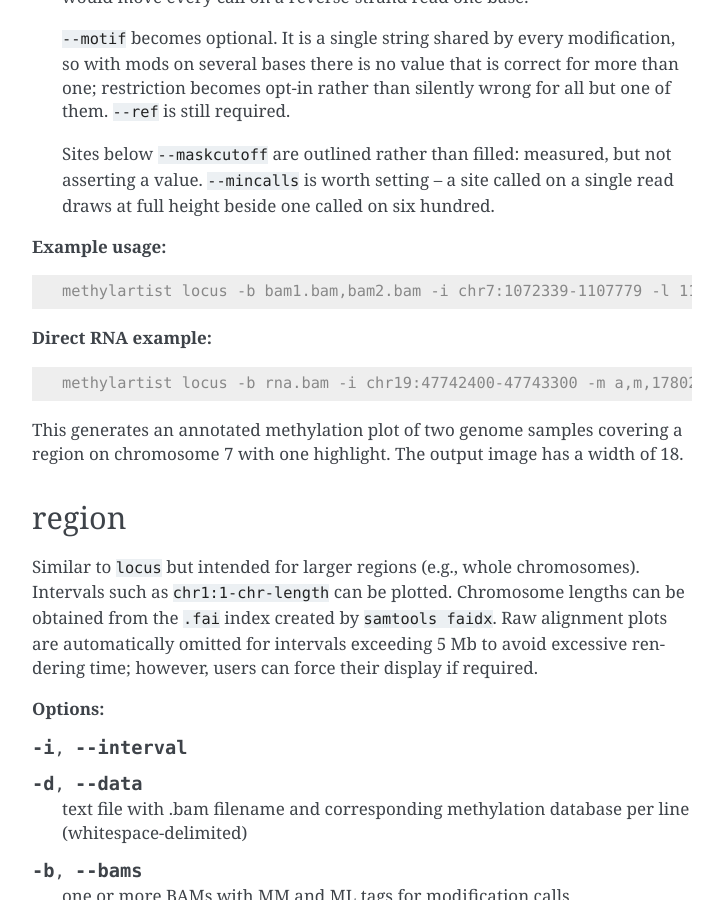
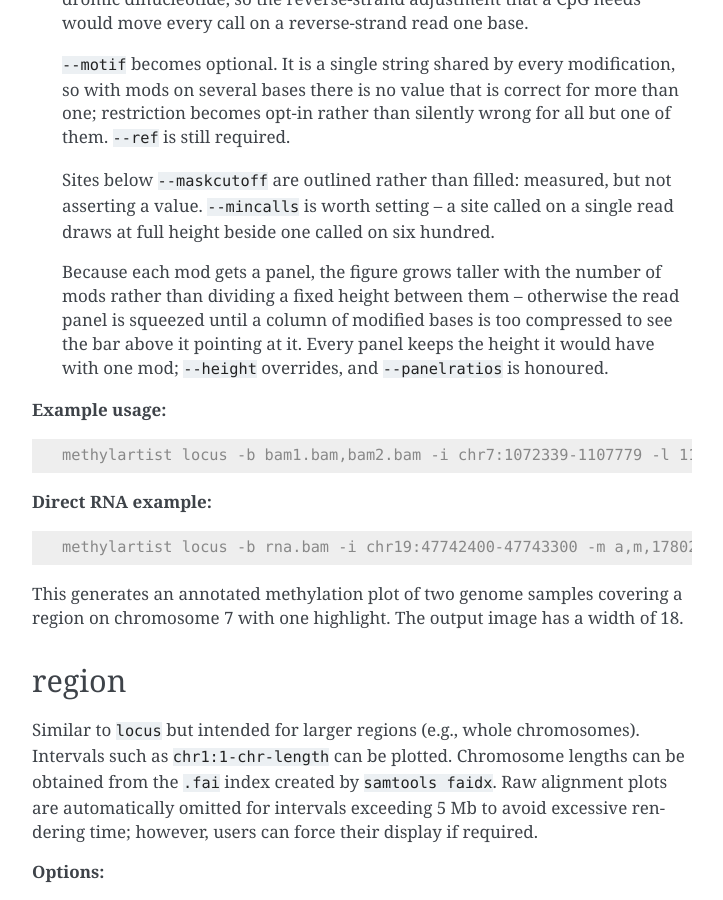
Before and after one commit to adamewing/methylartist, a Sphinx documentation site: the page built from docs/commands.rst, in a window 1280 px wide and 900 px high, scrolled down 17779 px. Shown: the whole window, without its empty margins (388-1111 px from the left). Built offline with Sphinx 7.4.7, drawn with Linux system fonts in a browser that asks for light colours; some of the changed text lies outside the part shown.

Commit message:
locus: keep a modification's colour and the read panel's height fixed
Two things made a bar look like it pointed at nothing in the read panel
above it, and made the mismatch change with how many mods were plotted.

mods_methbam returns tags in whatever order they came out of the file --
19229,17802,a,m,19228,19227 for the test bam -- and sample_order follows
that loop, so a modification's colour moved with the size of the set it
was drawn in: 6mA was the first palette entry under -m a,m,17802 and the
third under all six. Iterate in the order -m gave, so a modification looks
the same however many it is shown beside.

The panels then divided a fixed 8in between them, so each mod added took
height from the ones already there and the read panel lost the most: 3.42in
with one mod, 2.05in with three, 1.28in with six, for the same 700 reads.
The column a bar refers to is still drawn -- 562 dots at the tallest 6mA
site, counted, in every run -- but squeezed that far it reads as a smear
and the other mods overdraw it. Grow the figure with the panel count
instead, which holds every panel at 3.42in across 1, 3 and 6 mods.
--height still overrides, --panelratios is still honoured, and non-RNA
runs are untouched.

Co-Authored-By: Claude Opus 5 <noreply@anthropic.com>
Claude-Session: https://claude.ai/code/session_01Qy1qncFNwbDciSxABtCfDL

```diff
--- a/docs/commands.rst
+++ b/docs/commands.rst
@@ -787,7 +787,8 @@ The annotated output image and its sections from top to bottom are described `he
    image width in inches (default = 16)
 .. option:: --height
 
-   image height in inches (default = 8)
+   image height in inches (default = 8, or grown to fit the panel count under
+   ``--rna``)
 .. option:: --notext
 
    remove all text from the figure
@@ -873,6 +874,12 @@ The annotated output image and its sections from top to bottom are described `he
    not asserting a value. ``--mincalls`` is worth setting -- a site called on a
    single read draws at full height beside one called on six hundred.
 
+   Because each mod gets a panel, the figure grows taller with the number of
+   mods rather than dividing a fixed height between them -- otherwise the read
+   panel is squeezed until a column of modified bases is too compressed to see
+   the bar above it pointing at it. Every panel keeps the height it would have
+   with one mod; ``--height`` overrides, and ``--panelratios`` is honoured.
+
 
 **Example usage:**
 
@@ -884,7 +891,7 @@ The annotated output image and its sections from top to bottom are described `he
 
 .. code-block:: console
 
-   methylartist locus -b rna.bam -i chr19:47742400-47743300 -m a,m,17802,19227 --rna --mincalls 3 --ref /path/to/ref/hg38/Homo_sapiens_assembly38.fasta --height 11
+   methylartist locus -b rna.bam -i chr19:47742400-47743300 -m a,m,17802,19227 --rna --mincalls 3 --ref /path/to/ref/hg38/Homo_sapiens_assembly38.fasta
 
 This generates an annotated methylation plot of two genome samples covering a region on chromosome 7 with one highlight. The output image has a width of 18.
 
```
Also changed, not shown: 1 other file.
